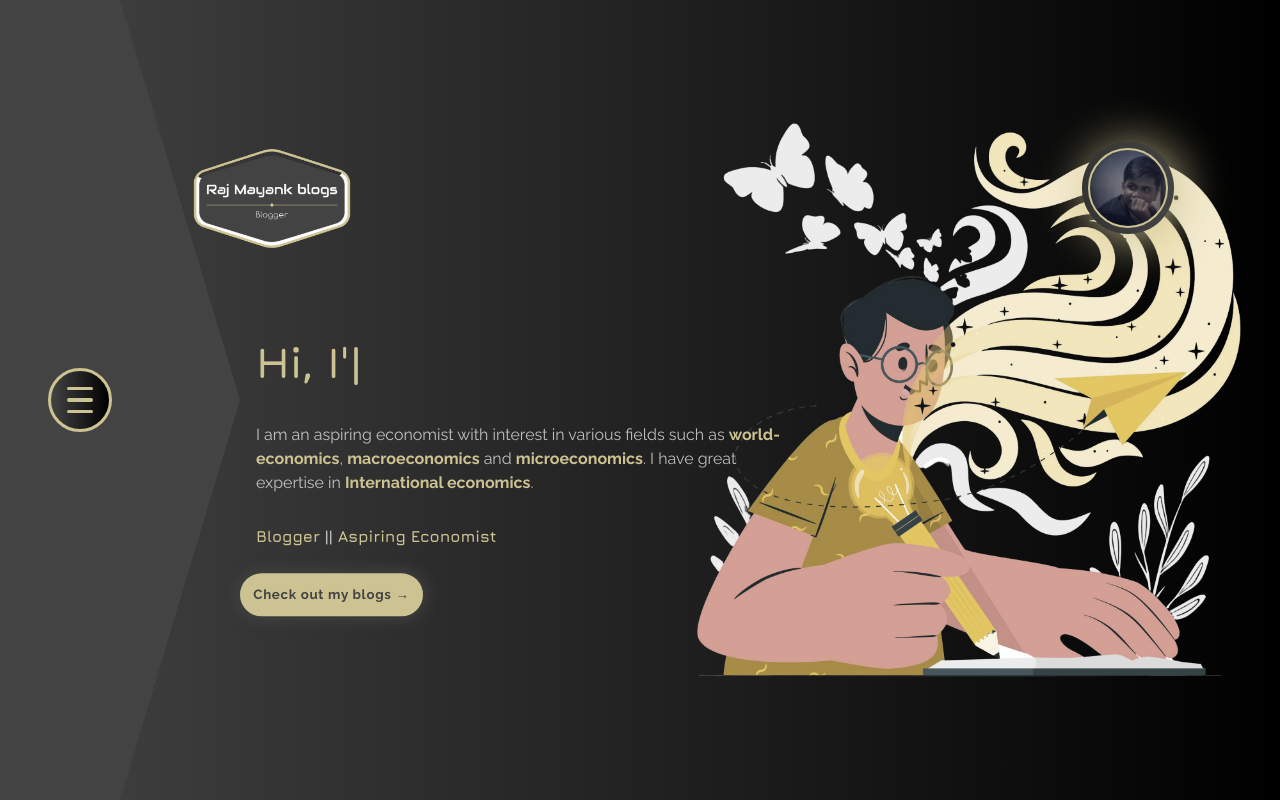
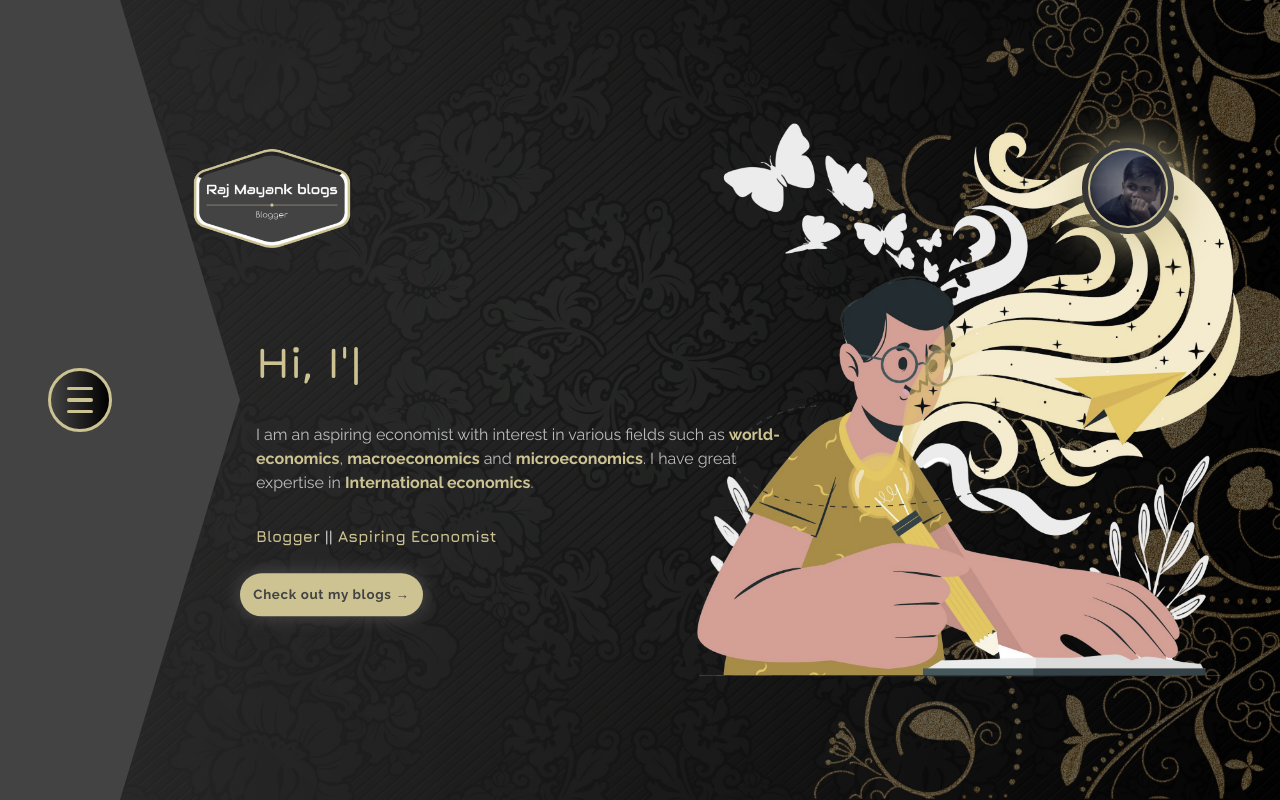
Before and after one commit to hrk-berserker27/Raj-mayank-blogs, a Next.js app: page / in a window 1280 px wide. Built offline with nearby package versions, Linux system fonts and the light colour scheme.

Commit message:
Added artistic background to the navbar

```diff
--- a/styles/Navbar.module.css
+++ b/styles/Navbar.module.css
@@ -6,17 +6,26 @@
     flex-direction: column;
     justify-content: center;
     align-items: flex-start;
-    background: var(--color-5);
-    /* fallback for old browsers */
-    background: -webkit-linear-gradient(to right, var(--color-1), var(--color-5));
-    /* Chrome 10-25, Safari 5.1-6 */
-    background: linear-gradient(to right, var(--color-1), var(--color-5));
-    /* W3C, IE 10+/ Edge, Firefox 16+, Chrome 26+, Opera 12+, Safari 7+ */
     padding: 5em;
     padding-top: 0em;
     padding-left: 10em;
     z-index: 50;
     isolation: isolate;
+    position: relative;
+    background: linear-gradient(to right, var(--color-1), var(--color-5));
+}
+
+
+.navbar::after {
+    content: "";
+    background: url(../public/background.jpg);
+    background-size: 100%;
+    background-repeat: no-repeat;
+    position: absolute;
+    inset: 0;
+    z-index: -3;
+    transform: rotate(180deg);
+    opacity: 0.4;
 }
 
 .ul {
@@ -314,6 +323,9 @@
 
 @media screen and (max-width: 850px) {
 
+    .navbar::after {
+        background-size: cover;
+    }
 
     .intro h1 {
         font-size: 2.5rem;
```
Also changed, not shown: public/background.jpg (added).
